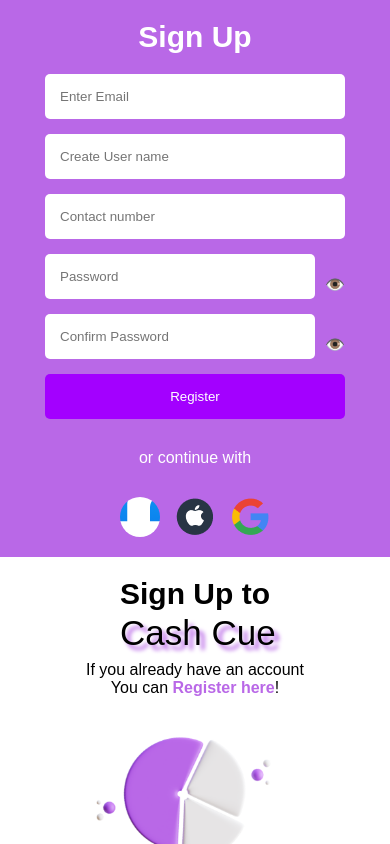
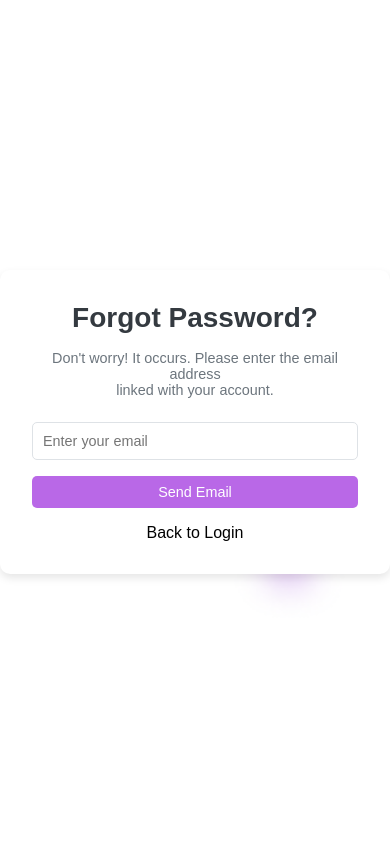
Before and after one commit to heyitsshubh/Expense-tracker, a React (Vite) app in the folder Expence app/: page /forgot in a window 390 px wide. Built offline with nearby package versions, Linux system fonts and the light colour scheme.

Commit message:
auth added and made forgot pass page

```diff
--- a/Expence app/package.json
+++ b/Expence app/package.json
@@ -10,8 +10,10 @@
     "preview": "vite preview"
   },
   "dependencies": {
+    "axios": "^1.7.8",
     "react": "^18.3.1",
-    "react-dom": "^18.3.1"
+    "react-dom": "^18.3.1",
+    "react-router-dom": "^7.0.1"
   },
   "devDependencies": {
     "@eslint/js": "^9.13.0",
--- a/Expence app/src/Components/App.jsx
+++ b/Expence app/src/Components/App.jsx
@@ -1,17 +1,22 @@
 
 // import '../Styles/App.css';
-import LoginPage from './Login'
-import SignUp from './Signup'
+import React from 'react';
+import { BrowserRouter as Router, Routes, Route } from 'react-router-dom';
+import LoginPage from './Login';
+import SignUp from './Signup';
+import Forgot1 from './Forgot1';
 
 function App() {
-
   return (
-    <>
-<SignUp/>
-  <LoginPage/>
-
-    </>
-  )
+    <Router>
+      <Routes>
+        {/* Define routes for each component */}
+        <Route path="/" element={<LoginPage />} />
+        <Route path="/signup" element={<SignUp />} />
+        <Route path="/forgot" element={<Forgot1 />} />
+      </Routes>
+    </Router>
+  );
 }
 
-export default App
+export default App;
--- /dev/null
+++ b/Expence app/src/Components/Forgot1.jsx
@@ -0,0 +1,44 @@
+import React from 'react';
+ import '../Styles/Forgot1.css';
+ import { useNavigate } from 'react-router-dom';
+
+
+
+ const Forgot1 = () => {
+    const navigate = useNavigate(); // Initialize the navigate function
+
+    const handleEmailSubmit = (e) => {
+      e.preventDefault();
+      console.log("Reset email sent!");
+      // Here, you can add the functionality to send the reset email using an API.
+    };
+    return (
+      <div className="forgot-password-container">
+        <div className="forgot-password-card">
+          <h1 className="forgot-title">Forgot Password?</h1>
+          <p className="forgot-subtitle">
+            Don't worry! It occurs. Please enter the email address<br/> linked with your account.
+          </p>
+          <form onSubmit={handleEmailSubmit}>
+          <input
+            type="email"
+            placeholder="Enter your email"
+            className="email-input"
+            required
+          />
+          <button type="submit" className="send-email-button">Send Email</button>
+        </form>
+        <p
+          onClick={() => navigate('/')} // Navigate back to Login on click
+          style={{ cursor: 'pointer', color: 'black', marginTop: '1rem' }}
+        >
+          Back to Login
+        </p>
+
+        </div>
+
+      </div>
+    );
+  };
+
+  export default Forgot1;
--- a/Expence app/src/Components/Login.jsx
+++ b/Expence app/src/Components/Login.jsx
@@ -6,14 +6,34 @@
  import facebk from '../assets/facebk.png';
  import apple from '../assets/apple.png';
  import google from '../assets/google.png';
+ import axios from 'axios';
+ import { useNavigate } from 'react-router-dom';
 
 const LoginPage = () => {
   const [email, setEmail] = useState('');
   const [password, setPassword] = useState('');
+  const [errorMessage, setErrorMessage] = useState('');
 
-  const handleSubmit = (e) => {
+  const navigate = useNavigate(); // Initialize navigate
+
+  const handleForgotPassword = () => {
+    navigate('/forgot'); // Navigate to Forgot Password page
+  };
+
+  const handleSubmit =async (e) => {
     e.preventDefault();
-    console.log('Login attempt with:', email);
+    try {
+      const response = await axios.post('https://cash-cue.onrender.com/user/signin', {
+        email,
+        password,
+      });
+      console.log('Login successful:', response.data);
+      // Save token or perform other actions like redirecting
+    } catch (error) {
+      console.error('Error logging in:', error.response?.data || error.message);
+      setErrorMessage(error.response?.data?.message || 'Failed to log in.');
+    }
+
   };
 
   return (
@@ -44,6 +64,7 @@
       <div className="right-side">
         <div className="login-container">
           <h2>Sign in</h2>
+          {errorMessage && <p className="error-message">{errorMessage}</p>}
 
           <form onSubmit={handleSubmit}>
             <div className="input-field">
@@ -63,7 +84,7 @@
                 onChange={(e) => setPassword(e.target.value)}
               />
               <div className="forgot-password">
-                <span>Forgot password?</span>
+                <span onClick={handleForgotPassword} style={{ cursor: 'pointer', color: 'black' }}>Forgot password?</span>
               </div>
             </div>
 
--- a/Expence app/src/Components/Signup.jsx
+++ b/Expence app/src/Components/Signup.jsx
@@ -6,12 +6,13 @@
   import facebk from '../assets/facebk.png';
   import apple from '../assets/apple.png';
   import google from '../assets/google.png';
+  import axios from 'axios';
 
  function Signup() {
    // State to manage form inputs
    const [email, setEmail] = useState("");
    const [username, setUsername] = useState("");
-   const [contact, setContact] = useState("");
+  //  const [contact, setContact] = useState("");
    const [password, setPassword] = useState("");
    const [confirmPassword, setConfirmPassword] = useState("");
 
@@ -19,16 +20,48 @@
    const [showPassword, setShowPassword] = useState(false);
    const [showConfirmPassword, setShowConfirmPassword] = useState(false);
 
-   const handleSubmit = (e) => {
+    // State for error and success messages
+  const [errorMessage, setErrorMessage] = useState('');
+  const [successMessage, setSuccessMessage] = useState('');
+
+  const handleSubmit = async (e) => {
     e.preventDefault();
+
     if (password !== confirmPassword) {
-       alert("Passwords do not match!");
+      setErrorMessage('Passwords do not match!');
       return;
     }
-     alert("Form Submitted Successfully!");
-     // You can now send this data to an API or perform further processing.
-     console.log({ email, username, contact, password });
+
+    try {
+      const response = await axios.post(
+        'https://cash-cue.onrender.com/user/signup',
+        {
+          username,
+          email,
+          password,
+        },
+        {
+          headers: {
+            'Content-Type': 'application/json', // Required for sending JSON data
+            'Authorization': `Bearer YOUR_TOKEN_HERE`, // If authentication is required
+          },
+           withCredentials: true, // If the request involves credentials like cookies
+        }
+      );
+
+      setSuccessMessage('Signup successful!');
+      setErrorMessage('');
+      console.log('Signup response:', response.data);
+    } catch (error) {
+      console.error('Error during signup:', error.response?.data || error.message);
+      setErrorMessage(
+        error.response?.data?.message || 'An error occurred during signup. Please try again.'
+      );
+      setSuccessMessage('');
+    }
   };
+
+
 
    return (
      <div className="signup-container">
@@ -36,14 +69,9 @@
          {/* Left section: Form */}
          <div className="form-section">
            <h2>Sign Up</h2>
+           {errorMessage && <p className="error-message">{errorMessage}</p>}
+           {successMessage && <p className="success-message">{successMessage}</p>}
            <form onSubmit={handleSubmit}>
-             <input
-               type="email"
-               placeholder="Enter Email"
-               value={email}
-               onChange={(e) => setEmail(e.target.value)}
-               required
-             />
            <input
                type="text"
                placeholder="Create User name"
@@ -52,12 +80,13 @@
                required
              />
         <input
-               type="text"
-               placeholder="Contact number"
-               value={contact}
-               onChange={(e) => setContact(e.target.value)}
+        type="email"
+        placeholder="Enter Email"
+        value={email}
+        onChange={(e) => setEmail(e.target.value)}
         required
         />
+
              <div className="password-wrapper">
                <input
                  type={showPassword ? "text" : "password"}
--- /dev/null
+++ b/Expence app/src/Styles/Forgot1.css
@@ -0,0 +1,83 @@
+.forgot-password-container {
+    display: flex;
+    justify-content: center;
+    align-items: center;
+    height: 100vh;
+    background-image: url('../assets/forgotimg.png');
+    background-size: cover;
+    background-position: center;
+    width: 100vw;
+    font-family: 'Poppins', sans-serif;
+  }
+
+  .forgot-password-card {
+    text-align: center;
+    padding: 2rem;
+    border-radius: 10px;
+    background: #ffffff;
+    box-shadow: 0 4px 8px rgba(0, 0, 0, 0.1);
+  }
+
+  .forgot-title {
+    font-size: 2rem;
+    font-weight: bold;
+    color: #343a40;
+    margin-bottom: 1rem;
+  }
+
+  .forgot-subtitle {
+    font-size: 1rem;
+    color: #6c757d;
+    margin-bottom: 1.5rem;
+  }
+
+  .email-input {
+    width: 100%;
+    padding: 10px;
+    margin-bottom: 1rem;
+    border: 1px solid #dee2e6;
+    border-radius: 5px;
+    font-size: 1rem;
+    outline: none;
+    /* background: #A33ceb; */
+  }
+
+  .email-input:focus {
+    border-color: #6f42c1;
+    box-shadow: 0 0 3px rgba(111, 66, 193, 0.5);
+  }
+
+  .send-email-button {
+    background: #b968e7;
+    color: #fff;
+    border: none;
+    padding: 10px 20px;
+    border-radius: 5px;
+    font-size: 1rem;
+    cursor: pointer;
+    width: 100%;
+    transition: background 0.3s;
+  }
+
+  .send-email-button:hover {
+    background: #b968e7
+  }
+
+  @media (max-width: 768px) {
+    .forgot-title {
+      font-size: 1.75rem;
+    }
+
+    .forgot-subtitle {
+      font-size: 0.9rem;
+    }
+
+    .email-input {
+      font-size: 0.9rem;
+    }
+
+    .send-email-button {
+      padding: 8px 16px;
+      font-size: 0.9rem;
+    }
+  }
--- a/Expence app/src/Styles/Signup.css
+++ b/Expence app/src/Styles/Signup.css
@@ -219,12 +219,12 @@
 /* Responsive Adjustments */
 @media (max-width: 768px) {
   .signup-box {
-    flex-direction: column; /* Stack sections vertically */
+    flex-direction: column;
   }
 
   .form-section, .info-section {
     width: 100%;
-    border-radius: 0; /* Remove rounded corners */
+    border-radius: 0;
     padding: 20px;
   }
 
```
Also changed, not shown: Expence app/src/assets/forgotimg.png (added), 1 other file (tests, documents, lock files or other folders). Lines whose indentation alone changed are shown as unchanged.
